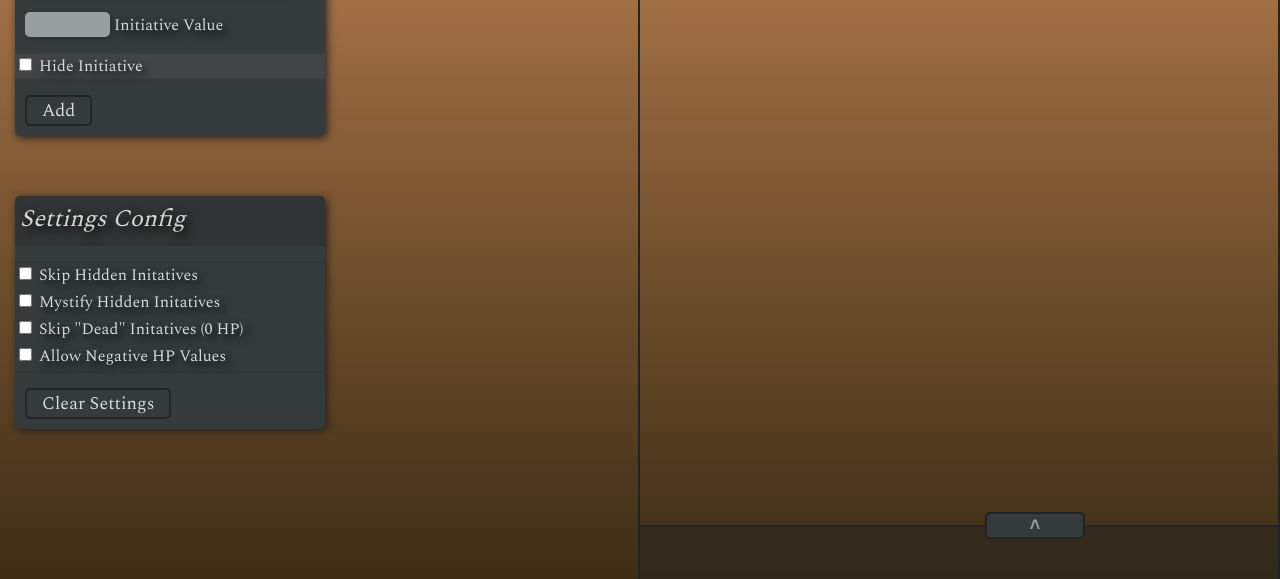
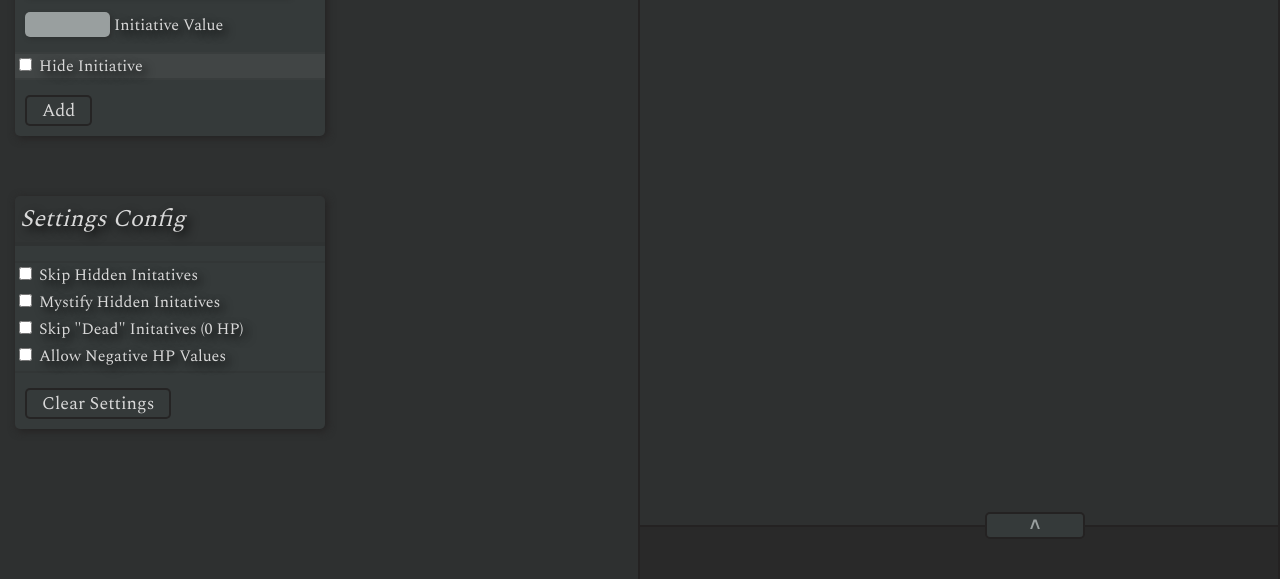
Before and after one commit to ColorWizardd/innit-tracker, a website: page index.html in a window 1280 px wide. Shown: the part 113-692 px from the top of the page. Drawn offline with Linux system fonts and the light colour scheme.

Commit message:
Removed BG Gradient

```diff
--- a/style.css
+++ b/style.css
@@ -12,7 +12,6 @@ body{
     font-family: 'spectral', 'sans-serif';
     overflow: hidden;
     background-color: rgb(46, 48, 48);
-    background-image: linear-gradient(to bottom, #b77c4f, #91643c, #6d4d2b, #4c371c, #2e210d);
     color:rgb(217, 217, 217);
     text-shadow: 4px 4px 10px black;
 }
```
